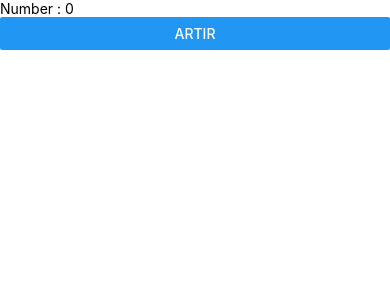
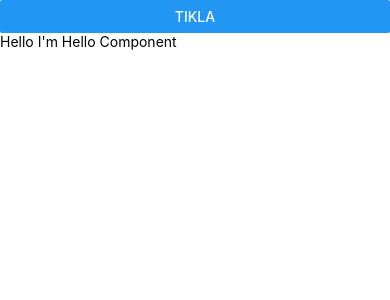
Before and after one commit to sadikcantuluk/ReactNativePatika, a React Native app: screen / in a window 390 px wide. Shown: the top 300 px of the page. Built offline with nearby package versions, Linux system fonts and the light colour scheme.

Commit message:
Lifecycle (Clean up)

```diff
--- a/App.js
+++ b/App.js
@@ -7,6 +7,7 @@ import CustomCard from "./src/components/CustomCard";
 import { SafeAreaView } from "react-native-web";
 import CafeStateExample from "./src/components/CafeStateExample";
 import Lifecycle from "./src/components/Lifecycle";
+import LifeCycleCleanUp from "./src/components/LifeCycleCleanUp";
 
 export default function App() {
   return (
@@ -19,7 +20,7 @@ export default function App() {
     // <Counter number={23} />
     // <FlexTry/>
     // <CustomCard title="Eddard Stark" text="Winter is coming..." />
-    <Lifecycle/>
+    <LifeCycleCleanUp/>
   );
 }
 
--- /dev/null
+++ b/src/components/LifeCycleCleanUp.js
@@ -0,0 +1,36 @@
+import { StyleSheet, Text, View } from "react-native";
+import React, { useEffect, useState } from "react";
+import { Button } from "react-native";
+
+const LifeCycleCleanUp = () => {
+  const [hello, setHello] = useState(true);
+  return (
+    <View>
+      <Button
+        title="Tıkla"
+        onPress={() => {
+          setHello(!hello);
+        }}
+      />
+      {hello && <Hello/>}
+    </View>
+  );
+};
+
+export default LifeCycleCleanUp;
+
+const styles = StyleSheet.create({});
+
+const Hello = () => {
+  useEffect(() => {
+    console.log("Merhaba Dünya");
+
+    return () => {
+      console.log("Gidiyorum Dünya");
+    };
+  }, []);
+
+  return <View>
+    <Text>Hello I'm Hello Component</Text>
+  </View>
+};
--- a/src/components/Lifecycle.js
+++ b/src/components/Lifecycle.js
@@ -4,6 +4,7 @@ import { Button } from "react-native";
 
 const Lifecycle = () => {
   const [number, setNumber] = useState(0);
+
   //useEffect state değişikliklerini renderlarını yakalar.
   //En önemli özelliği state değerinin anlık güncel değerini bize veriri.
   //Bunu normal setState yapısı veremez. Buna Declarative State Yapısı denir.
```
